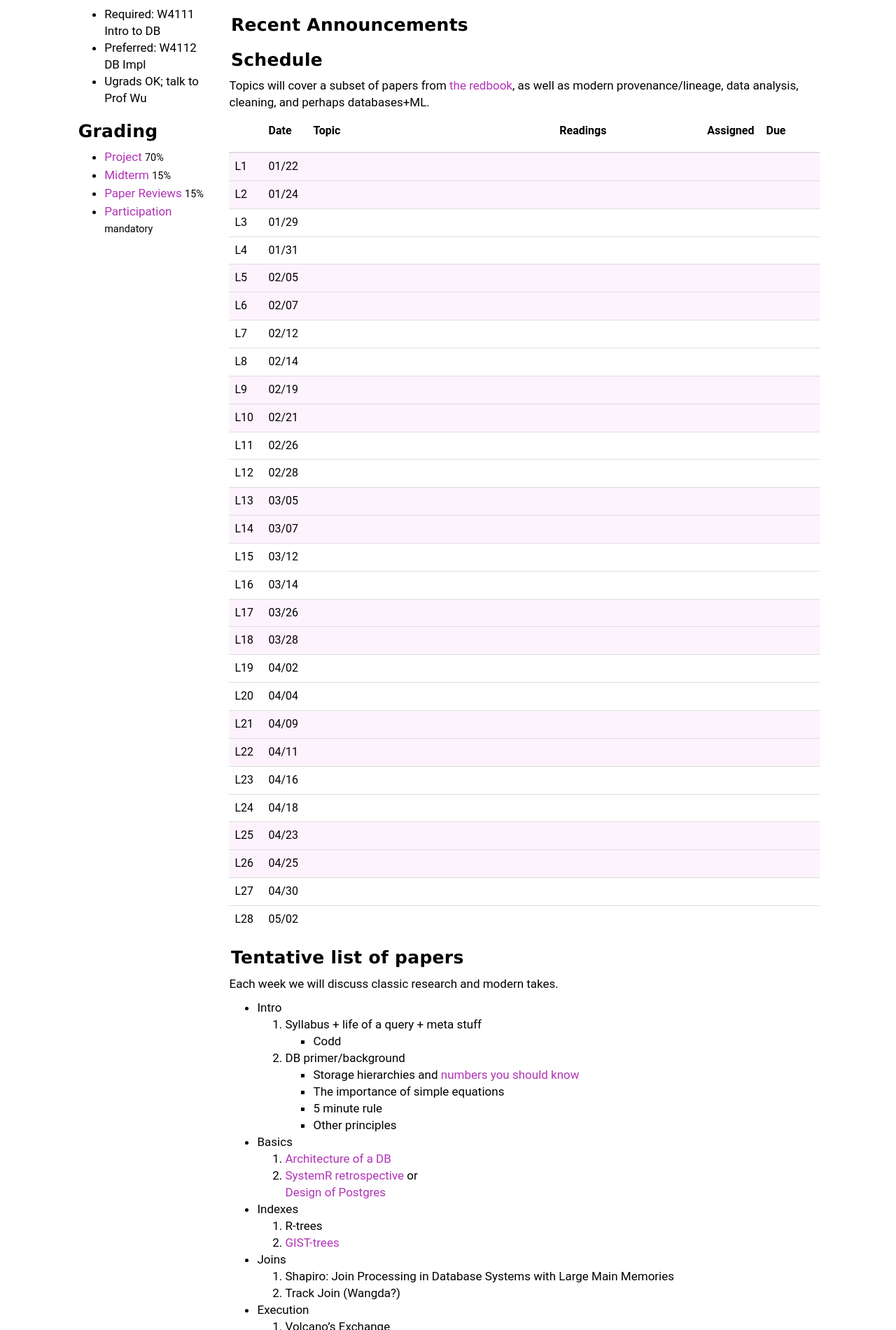
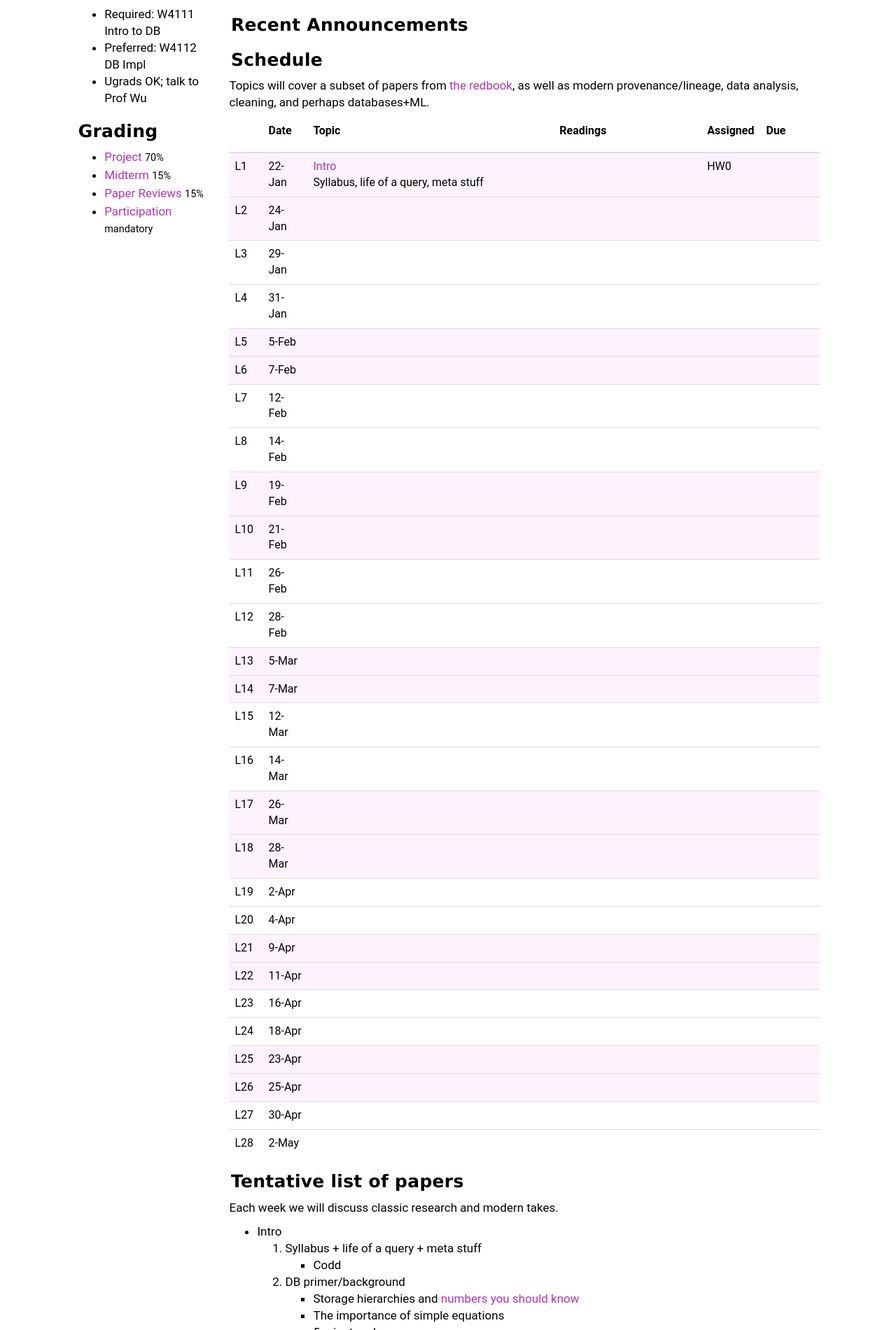
Before and after one commit to wzao1515/w6113.github.io, a Jekyll site: the page built from index.md, in a window 1280 px wide. Shown: the part 521-2422 px from the top of the page at 70% size. Built offline with Jekyll 4.4.1, drawn with Linux system fonts in a browser that asks for light colours.

```diff
--- a/Gemfile
+++ b/Gemfile
@@ -9,7 +9,7 @@ ruby RUBY_VERSION
 #
 # This will help ensure the proper Jekyll version is running.
 # Happy Jekylling!
-gem "jekyll", "3.3.1"
+gem "jekyll", ">= 3.6.3"
 
 # This is the default theme for new Jekyll sites. You may change this to anything you like.
 gem "minima", "~> 2.0"
--- a/_data/schedule.csv
+++ b/_data/schedule.csv
@@ -1,29 +1,29 @@
 color,date,slug,title,readings,optional,assigned,due
-#fdf3fd,01/22,,,,,,
-#fdf3fd,01/24,,,,,,
-white,01/29,,,,,,
-white,01/31,,,,,,
-#fdf3fd,02/05,,,,,,
-#fdf3fd,02/07,,,,,,
-white,02/12,,,,,,
-white,02/14,,,,,,
-#fdf3fd,02/19,,,,,,
-#fdf3fd,02/21,,,,,,
-white,02/26,,,,,,
-white,02/28,,,,,,
-#fdf3fd,03/05,,,,,,
-#fdf3fd,03/07,,,,,,
-white,03/12,,,,,,
-white,03/14,,,,,,
-#fdf3fd,03/26,,,,,,
-#fdf3fd,03/28,,,,,,
-white,04/02,,,,,,
-white,04/04,,,,,,
-#fdf3fd,04/09,,,,,,
-#fdf3fd,04/11,,,,,,
-white,04/16,,,,,,
-white,04/18,,,,,,
-#fdf3fd,04/23,,,,,,
-#fdf3fd,04/25,,,,,,
-white,04/30,,,,,,
-white,05/02,,,,,,
+#fdf3fd,22-Jan,"<a href=""./lecs/01_intro.md"">Intro</a>","Syllabus, life of a query, meta stuff",,,HW0,
+#fdf3fd,24-Jan,,,,,,
+white,29-Jan,,,,,,
+white,31-Jan,,,,,,
+#fdf3fd,5-Feb,,,,,,
+#fdf3fd,7-Feb,,,,,,
+white,12-Feb,,,,,,
+white,14-Feb,,,,,,
+#fdf3fd,19-Feb,,,,,,
+#fdf3fd,21-Feb,,,,,,
+white,26-Feb,,,,,,
+white,28-Feb,,,,,,
+#fdf3fd,5-Mar,,,,,,
+#fdf3fd,7-Mar,,,,,,
+white,12-Mar,,,,,,
+white,14-Mar,,,,,,
+#fdf3fd,26-Mar,,,,,,
+#fdf3fd,28-Mar,,,,,,
+white,2-Apr,,,,,,
+white,4-Apr,,,,,,
+#fdf3fd,9-Apr,,,,,,
+#fdf3fd,11-Apr,,,,,,
+white,16-Apr,,,,,,
+white,18-Apr,,,,,,
+#fdf3fd,23-Apr,,,,,,
+#fdf3fd,25-Apr,,,,,,
+white,30-Apr,,,,,,
+white,2-May,,,,,,
--- a/files/css/style.css
+++ b/files/css/style.css
@@ -76,7 +76,7 @@ h1, h2, h3, h4, h5, h6 {
 h1 {
   color: #113;
   padding: 0 0 0.1em 0;
-  font-size: 64px;
+  font-size: 45px;
 }
 
 h2 {
```
Also changed, not shown: lecs/01_intro.md (added, +258 -0 lines), projects.md (+2 -2 lines).
